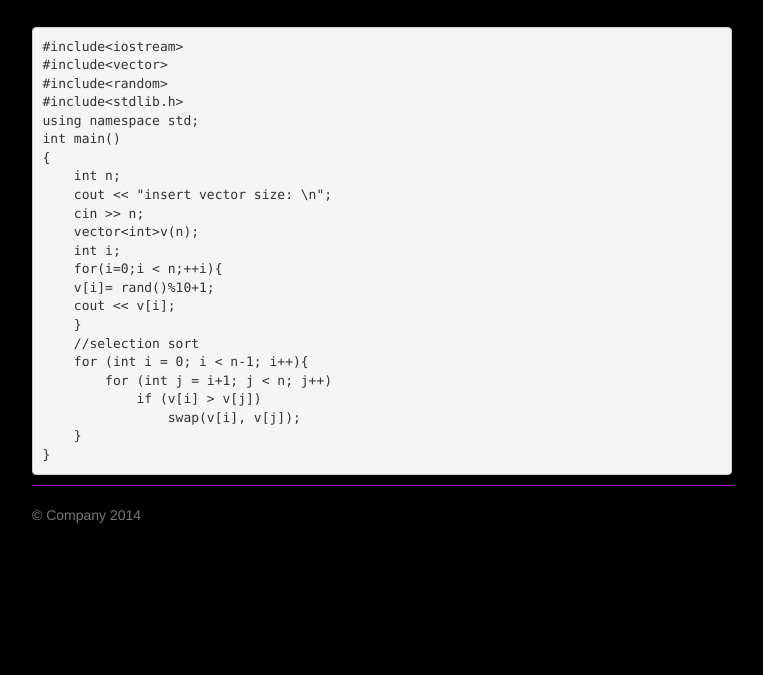
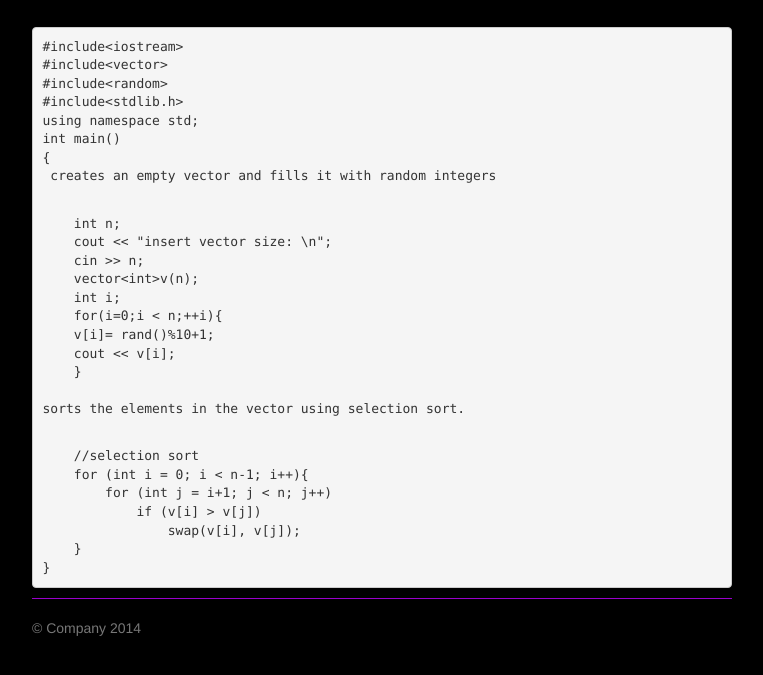
Before and after one commit to almostalmost/almostalmost.github.io, a plain HTML site: page SelectSort.html in a window 1280 px wide. Shown: the part 83-758 px from the top of the page, without its empty margins (258-1021 px from the left). Drawn offline with nearby package versions, Linux system fonts and the light colour scheme; a script that the page names is missing.

Commit message:
Update SelectSort.html

```diff
--- a/SelectSort.html
+++ b/SelectSort.html
@@ -43,6 +43,7 @@
 using namespace std;
 int main()
 {
+<p "style=color:green"> creates an empty vector and fills it with random integers </p>
     int n;
     cout << "insert vector size: \n";
     cin >> n;
@@ -52,6 +53,7 @@ int main()
     v[i]= rand()%10+1;
     cout << v[i];
     }
+    <p "style=color:green">sorts the elements in the vector using selection sort.</p>
     //selection sort
     for (int i = 0; i < n-1; i++){
         for (int j = i+1; j < n; j++)
```
